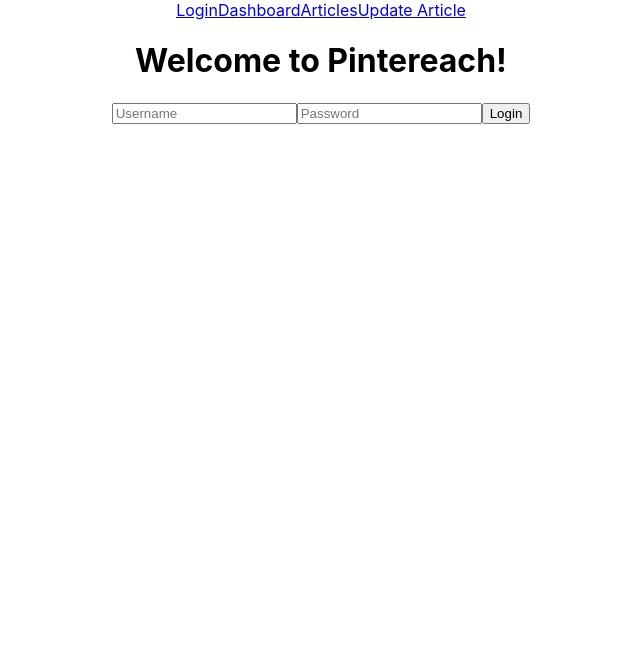
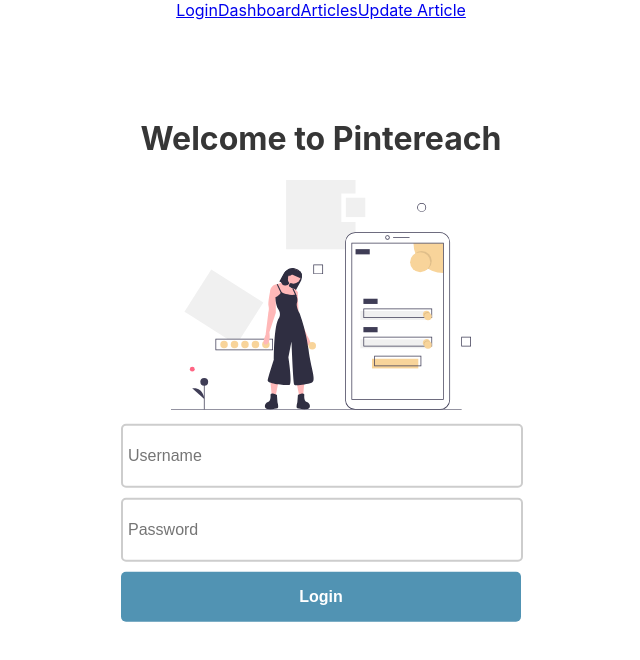
Before and after one commit to roselandroche/Pintereach-Frontend, a React (Create React App) app in the folder articles/: page /login in a window 1280 px wide. Shown: the top 660 px of the page, without its empty margins (319-959 px from the left). Built offline with nearby package versions, Linux system fonts and the light colour scheme.

Commit message:
Added styling to the Login component

```diff
--- a/articles/src/App.css
+++ b/articles/src/App.css
@@ -141,3 +141,32 @@
   padding: 0 10px;
   width: 90%;
 }
+
+
+/* Login page */
+
+.login {
+  max-width: 90%;
+  width: 400px;
+  margin: 0 auto;
+  position: absolute;
+  top: 45%;
+  left: 50%;
+  transform: translate(-50%, -50%);
+}
+
+.login input{
+  padding: 5px;
+  width: 97%;
+  font-size: 16px;
+}
+
+.login button{
+  padding: 5px;
+  width: 100%;
+  font-size: 16px;
+  font-weight: bold;
+}
+.login h1{
+ color: #363636;
+}
--- a/articles/src/components/Login.js
+++ b/articles/src/components/Login.js
@@ -32,16 +32,17 @@
     }
 
     return (
-        <>
-            <h1>Welcome to Pintereach!</h1>
+        <div className="login">
+            <h1>Welcome to Pintereach</h1>
+            <img width="300px" src="img/login-illustration.svg" alt="lighthouse illustration" />
         <form onSubmit={handleSubmit}>
             {error && <div className='error'>{error}</div>}
-            <input type='text' name='username' placeholder="Username" value={status.username} onChange={handleChange} />
-            <input type='password' name='password' placeholder="Password" value={status.password} onChange={handleChange} />
+            <input className="styled-input" type='text' name='username' placeholder="Username" value={status.username} onChange={handleChange} />
+            <input className="styled-input" type='password' name='password' placeholder="Password" value={status.password} onChange={handleChange} />
 
-            <button type='submit'>Login</button>
+            <button className="primary-button" type='submit'>Login</button>
         </form>
-        </>
+        </div>
     )
 }
 
```
Also changed, not shown: 1 other file (tests, documents, lock files or other folders).
